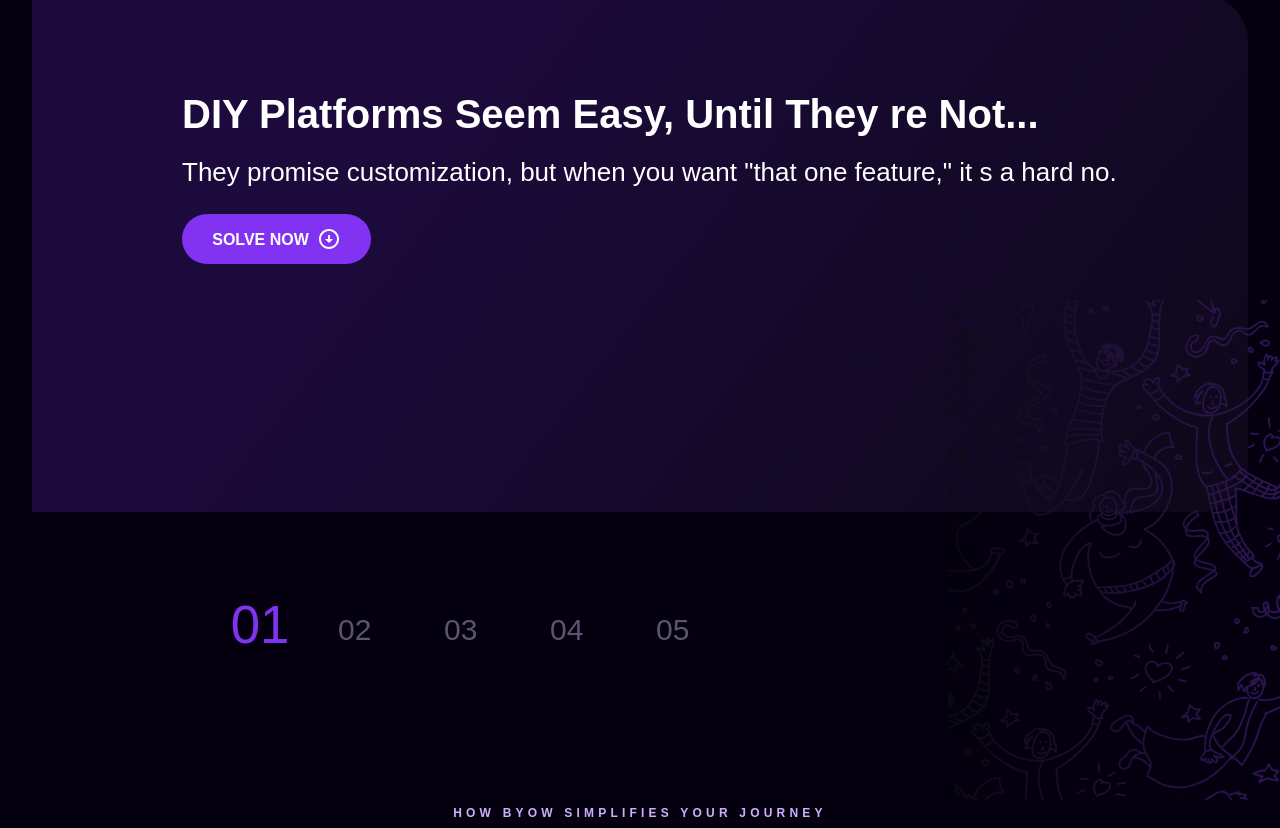
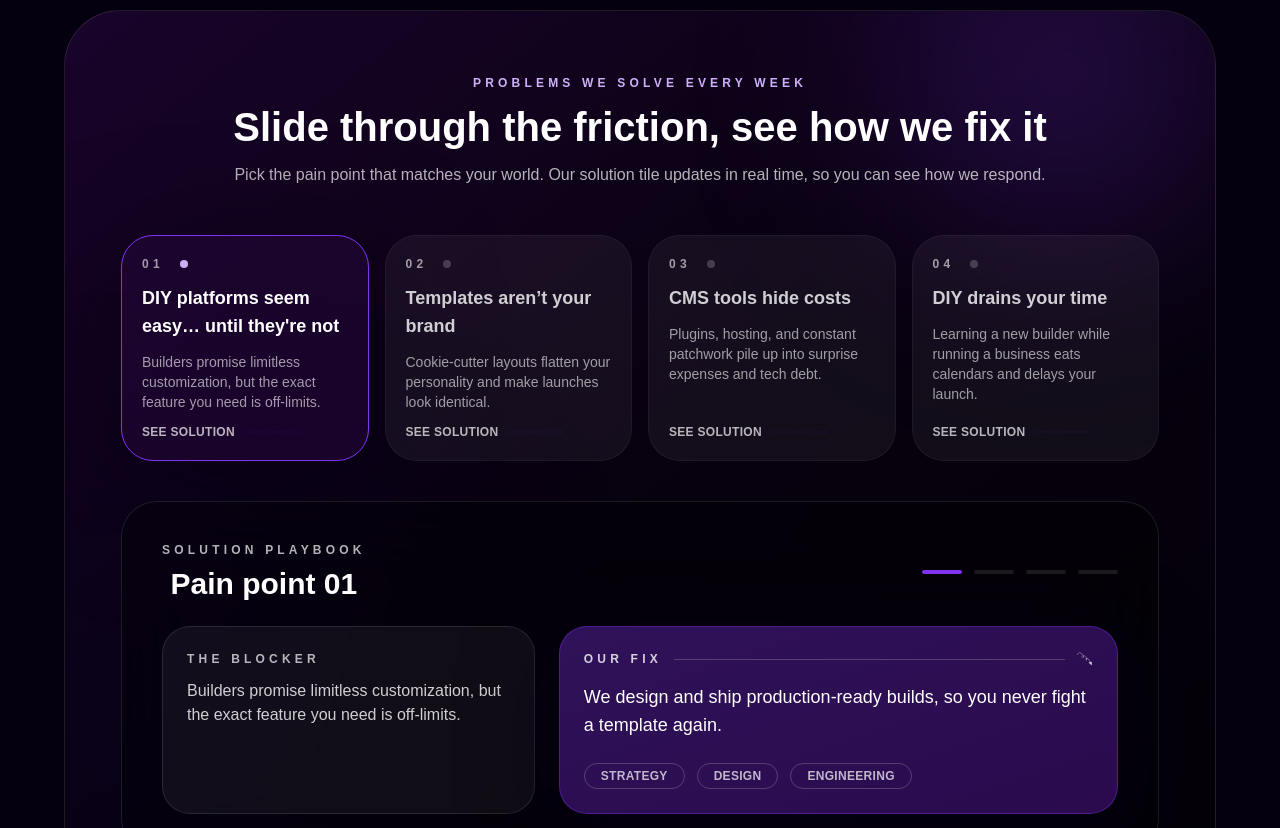
Before and after one commit to codezelat/byow-static-site, a Next.js app: page / in a window 1280 px wide. Shown: the part 2052-2880 px from the top of the page. Built offline with nearby package versions, Linux system fonts and the light colour scheme.

Commit message:
Remove CardSection component and update Home page layout

```diff
--- a/app/components/SectionCard.tsx
+++ b/app/components/SectionCard.tsx
@@ -1,223 +1,185 @@
 "use client";
-import { NextPage } from "next";
-import React, { useState } from "react";
-import ArrowCircleDownOutlinedIcon from "@mui/icons-material/ArrowCircleDownOutlined";
-import ArrowCircleUpOutlinedIcon from "@mui/icons-material/ArrowCircleUpOutlined"; // Import the new icon
+
+import type { NextPage } from "next";
 import Image from "next/image";
+import { useState } from "react";
+
+type Issue = {
+  id: number;
+  label: string;
+  summary: string;
+  solution: string;
+};
+
+const issues: Issue[] = [
+  {
+    id: 1,
+    label: "DIY platforms seem easy… until they're not",
+    summary:
+      "Builders promise limitless customization, but the exact feature you need is off-limits.",
+    solution:
+      "We design and ship production-ready builds, so you never fight a template again.",
+  },
+  {
+    id: 2,
+    label: "Templates aren’t your brand",
+    summary:
+      "Cookie-cutter layouts flatten your personality and make launches look identical.",
+    solution:
+      "Every BYOW project starts with a bespoke system tuned to your visuals, content, and product goals.",
+  },
+  {
+    id: 3,
+    label: "CMS tools hide costs",
+    summary:
+      "Plugins, hosting, and constant patchwork pile up into surprise expenses and tech debt.",
+    solution:
+      "We architect transparent stacks, optimize performance, and keep maintenance predictable.",
+  },
+  {
+    id: 4,
+    label: "DIY drains your time",
+    summary:
+      "Learning a new builder while running a business eats calendars and delays your launch.",
+    solution:
+      "Our sprint-based pods handle the heavy lifting so you can stay focused on strategy.",
+  },
+];
 
 const SectionCard: NextPage = () => {
-  // State to keep track of the selected number
-  const [selectedNumber, setSelectedNumber] = useState<number>(1);
-  // State to track if the Build Now button has been clicked
-  const [showBuildSection, setShowBuildSection] = useState<boolean>(false);
-
-  // Handler for when a number is clicked
-  const handleNumberClick = (number: number) => {
-    setSelectedNumber(number);
-  };
-
-  // Handler for the Build Now button
-  const handleBuildNowClick = () => {
-    setShowBuildSection(!showBuildSection); // Toggle the state
-  };
-
-  // Function to determine the size based on whether the number is selected or not
-  const getNumberStyle = (number: number) => {
-    return number === selectedNumber
-      ? "text-[48px] md:text-[48px] sm:text-[44px] xs:text-[44px] 2xs:text-[40px] text-[#8133F1] transform scale-110"
-      : "text-[24px] sm:text-[30px] xs:text-[30px] text-[#5B546E] pt-3 sm:pt-5";
-  };
-
-  // Content sections based on selected number
-  const getContent = () => {
-    switch (selectedNumber) {
-      case 1:
-        return (
-          <>
-            <h1 className="font-semibold text-[28px] sm:text-[26px] md:text-[40px] leading-[120%] w-full text-left">
-              DIY Platforms Seem Easy, Until They re Not...
-            </h1>
-            <p className="font-normal text-[20px] sm:text-[18px] md:text-[26px] leading-[140%] w-full text-left mt-4">
-              They promise customization, but when you want &quot;that one
-              feature,&quot; it s a hard no.
-            </p>
-          </>
-        );
-      case 2:
-        return (
-          <>
-            <h1 className="font-semibold text-[28px] sm:text-[26px] md:text-[40px] leading-[120%] w-full text-left">
-              Templates Are Not Your Brand...
-            </h1>
-            <p className="font-normal text-[20px] sm:text-[18px] md:text-[26px] leading-[140%] w-full text-left mt-4">
-              Templates are cookie-cutter and never truly reflect your unique
-              identity.
-            </p>
-          </>
-        );
-      case 3:
-        return (
-          <>
-            <h1 className="font-semibold text-[28px] sm:text-[26px] md:text-[40px] leading-[120%] w-full text-left">
-              CMS Platforms Sound Free, But Hidden Costs Pile Up...
-            </h1>
-            <p className="font-normal text-[20px] sm:text-[18px] md:text-[26px] leading-[140%] w-full text-left mt-4">
-              Hosting fees, plugin subscriptions, upgrades—they add up fast.
-            </p>
-          </>
-        );
-      case 4:
-        return (
-          <>
-            <h1 className="font-semibold text-[28px] sm:text-[26px] md:text-[40px] leading-[120%] w-full text-left">
-              Time Is Money, And DIY Takes Too Long...
-            </h1>
-            <p className="font-normal text-[20px] sm:text-[18px] md:text-[26px] leading-[140%] w-full text-left mt-4">
-              Building a site yourself isn&apos;t &quot;quick and easy&quot;
-              when you re learning on the go.
-            </p>
-          </>
-        );
-      case 5:
-        return (
-          <>
-            <h1 className="font-semibold text-[28px] sm:text-[26px] md:text-[40px] leading-[120%] w-full text-left">
-              Your Vision Deserves More Than Drag-and-Drop...
-            </h1>
-            <p className="font-normal text-[20px] sm:text-[18px] md:text-[26px] leading-[140%] w-full text-left mt-4">
-              Drag-and-drop editors can&apos;t keep up with creative or complex
-              ideas.
-            </p>
-          </>
-        );
-      default:
-        return null;
-    }
-  };
-
-  // Get the build now content based on selected number
-  const getBuildNowContent = () => {
-    switch (selectedNumber) {
-      case 1:
-        return "With BYOW, if you can dream it, we can build it. No limits. No compromises.";
-      case 2:
-        return "Every website we build is designed from scratch, tailored to showcase your brand's true personality.";
-      case 3:
-        return "BYOW delivers transparent, all-inclusive solutions, so you know exactly what you're paying for.";
-      case 4:
-        return "Leave it to us—we'll build, test, and perfect your site, so you can focus on running your business.";
-      case 5:
-        return "Our custom development brings your creative vision to life exactly as you imagined.";
-      default:
-        return "With BYOW, if you can dream it, we can build it. No limits. No compromises.";
-    }
-  };
+  const [activeIndex, setActiveIndex] = useState(0);
+  const activeIssue = issues[activeIndex];
 
   return (
-    <div className="w-full h-auto md:pt-10 lg:pt-10 ">
-      <div
-        // main content
-        className={`max-w-full w-full sm:w-[1328px] ${
-          showBuildSection ? "h-auto sm:h-[850px]" : "h-auto sm:h-[518px]"
-        } rounded-tr-[48px] rounded-br-[48px] pt-[40px] sm:pt-[96px] pr-[20px] sm:pr-[96px] pb-[40px] sm:pb-[96px] gap-6 sm:gap-49 xl:pl-[200px] md:pl-[100px] sm:pl-[80px] lg:pl-[150px] xs:pl-[60px] 2xs:pl-[60px] relative`}
-        style={{
-          background:
-            "linear-gradient(127.68deg, rgba(129, 51, 241, 0.2) 28.21%, rgba(45, 40, 54, 0.2) 103.48%)",
-          transition: "height 0.3s ease-in-out",
-        }}
+    <section className="relative w-full px-4 pt-14 pb-14 xs:px-6 sm:px-8">
+      <div className="relative mx-auto max-w-6xl overflow-hidden rounded-[56px] border border-white/10 bg-gradient-to-br from-[#19042B] via-[#08010F] to-[#030008] px-6 py-10 sm:px-10 sm:py-14 md:px-14 md:py-16">
+        <div className="pointer-events-none absolute -top-16 right-6 h-64 w-64 rounded-full bg-[#8133F1]/40 blur-[120px]" />
+        <div className="pointer-events-none absolute bottom-0 left-[-50px] h-72 w-72 rounded-full bg-[#03062B]/70 blur-[140px]" />
+
+        <div className="relative z-10 text-center">
+          <p className="text-xs font-semibold uppercase tracking-[0.35em] text-[#CEB0FA]">
+            Problems we solve every week
+          </p>
+          <h2 className="mt-4 text-3xl font-semibold leading-tight sm:text-4xl md:text-[40px]">
+            Slide through the friction, see how we fix it
+          </h2>
+          <p className="mt-4 text-sm text-white/70 sm:text-base">
+            Pick the pain point that matches your world. Our solution tile updates in real
+            time, so you can see how we respond.
+          </p>
+        </div>
+
+        <div className="relative z-10 mt-12 space-y-10">
+          <div className="grid gap-4 sm:grid-cols-2 lg:grid-cols-4">
+            {issues.map((issue, index) => {
+              const isActive = index === activeIndex;
+              return (
+                <button
+                  key={issue.id}
+                  onClick={() => setActiveIndex(index)}
+                  className={`group flex flex-col gap-3 rounded-[32px] border px-5 py-5 text-left transition-all duration-300 ${
+                    isActive
+                      ? "border-[#8133F1] bg-[#1F0533]/70 shadow-[0_30px_120px_rgba(6,0,20,0.65)]"
+                      : "border-white/5 bg-white/5 hover:border-white/15"
+                  }`}
                 >
-        {/* content */}
-        <div className="flex flex-col items-start relative z-10">
-          {getContent()}
-          <button
-            className="bg-[#8133F1] flex items-center justify-center gap-2 text-[16px] sm:text-[16px] font-semibold text-white  sm:w-[189px]  sm:h-[50px] rounded-[36px] px-6 py-2 transition cursor-pointer mt-6 leading-[120%]"
-            onClick={handleBuildNowClick}
+                  <div className="flex items-center justify-between gap-4">
+                    <span className="text-xs font-semibold uppercase tracking-[0.35em] text-white/60">
+                      0{issue.id}
+                    </span>
+                    <span
+                      className={`h-2 w-2 rounded-full ${
+                        isActive ? "bg-[#CEB0FA]" : "bg-white/20"
+                      }`}
+                    />
+                  </div>
+                  <p
+                    className={`text-lg font-semibold ${
+                      isActive ? "text-white" : "text-white/80"
+                    }`}
                   >
-            {showBuildSection ? "SOLVED" : "SOLVE NOW"}
-            {showBuildSection ? (
-              <ArrowCircleUpOutlinedIcon />
-            ) : (
-              <ArrowCircleDownOutlinedIcon />
-            )}
+                    {issue.label}
+                  </p>
+                  <p className="text-sm text-white/60">{issue.summary}</p>
+                  <div className="mt-auto inline-flex items-center gap-2 text-xs font-semibold uppercase tracking-wide text-white/70">
+                    See solution
+                    <Image
+                      src="/images/Arrow 1.png"
+                      alt="arrow"
+                      width={80}
+                      height={14}
+                      className="w-14 opacity-60 transition group-hover:translate-x-1 group-hover:opacity-100"
+                    />
+                  </div>
                 </button>
+              );
+            })}
+          </div>
 
-          {/* New section that appears when SOLVE NOW is clicked */}
-          {showBuildSection && (
-            <div className="w-full max-w-[1032px] h-auto rounded-[32px] p-6 sm:p-[48px] bg-[#8133F1] mt-10 relative z-20">
+          <div className="rounded-[36px] border border-white/10 bg-black/30 p-6 sm:p-8 md:p-10 backdrop-blur-2xl">
+            <div className="flex flex-wrap items-center justify-between gap-4">
               <div>
+                <p className="text-xs font-semibold uppercase tracking-[0.35em] text-white/70">
+                  Solution playbook
+                </p>
+                <p className="mt-2 text-2xl font-semibold sm:text-3xl">
+                  Pain point {String(activeIssue.id).padStart(2, "0")}
+                </p>
+              </div>
+              <div className="flex items-center gap-3 text-xs font-semibold uppercase tracking-[0.35em] text-white/60">
+                {issues.map((_, index) => (
+                  <span
+                    key={index}
+                    className={`h-1 w-10 rounded-full transition ${
+                      index <= activeIndex ? "bg-[#8133F1]" : "bg-white/10"
+                    }`}
+                  />
+                ))}
+              </div>
+            </div>
+            <div className="mt-6 grid gap-6 lg:grid-cols-[0.8fr_1.2fr]">
+              <div className="rounded-[28px] border border-white/10 bg-white/5 p-5 sm:p-6 text-left">
+                <p className="text-xs font-semibold uppercase tracking-[0.35em] text-white/70">
+                  The blocker
+                </p>
+                <p className="mt-3 text-sm text-white/80 sm:text-base">
+                  {activeIssue.summary}
+                </p>
+              </div>
+              <div className="rounded-[28px] border border-[#8133F1]/40 bg-gradient-to-br from-[#8133F1]/35 to-[#2B0A4E] p-5 sm:p-6 text-left shadow-[0_25px_90px_rgba(8,0,30,0.55)]">
+                <div className="flex items-center gap-3">
+                  <p className="text-xs font-semibold uppercase tracking-[0.35em] text-white/80">
+                    Our fix
+                  </p>
+                  <span className="h-px flex-1 bg-white/20" />
                   <Image
                     src="/images/Group (1).png"
                     alt="arrow"
-                  width={80}
-                  height={20}
-                  className="w-[60px] sm:w-[104.232px] h-auto"
+                    width={60}
+                    height={14}
+                    className="h-4 w-auto opacity-80"
                   />
                 </div>
-              <p className="font-normal text-[18px] sm:text-[24px] md:text-[36px] leading-[140%] text-left mt-4 text-white break-words">
-                {getBuildNowContent()}
+                <p className="mt-4 text-base text-white sm:text-lg">
+                  {activeIssue.solution}
                 </p>
-            </div>
-          )}
-        </div>
-
-        {/* Gradient Background Image - positioned absolute but with fixed position */}
-        <div className="absolute right-[-200px] sm:right-[-600px] top-0 w-[400px] sm:w-[900.01px] h-[250px] sm:h-[500px] mt-[100px] sm:mt-[306px] rounded-tl-[24px] rounded-bl-[24px] overflow-hidden z-0">
-          <div className="absolute inset-0">
-            <Image
-              src="/images/gradient background.svg"
-              alt="gradient background image"
-              width={340}
-              height={250}
-              className="relative w-full mix-blend-screen opacity-80"
-            />
+                <div className="mt-6 inline-flex flex-wrap gap-3 text-xs font-semibold uppercase tracking-wide text-white/70">
+                  <span className="rounded-full border border-white/20 px-4 py-1">
+                    Strategy
+                  </span>
+                  <span className="rounded-full border border-white/20 px-4 py-1">
+                    Design
+                  </span>
+                  <span className="rounded-full border border-white/20 px-4 py-1">
+                    Engineering
+                  </span>
                 </div>
               </div>
             </div>
-
-      {/* Number Selectors */}
-      <div className="flex flex-row flex-wrap gap-6 sm:gap-10 md:gap-12 lg:gap-20 px-4 sm:px-10 md:px-20 lg:pl-[200px] mt-10 sm:mt-12 md:mt-16 lg:mt-[75px] mb-10 sm:mb-12 md:mb-16 lg:mb-20">
-        <div
-          className={`w-[36px] h-[36px] md:w-[26px] md:h-[26px] font-light cursor-pointer text-center ${getNumberStyle(
-            1
-          )}`}
-          onClick={() => handleNumberClick(1)}
-        >
-          01
-        </div>
-        <div
-          className={`w-[36px] h-[36px] md:w-[26px] md:h-[26px] font-light cursor-pointer text-center ${getNumberStyle(
-            2
-          )}`}
-          onClick={() => handleNumberClick(2)}
-        >
-          02
-        </div>
-        <div
-          className={`w-[36px] h-[36px] md:w-[26px] md:h-[26px] font-light cursor-pointer text-center ${getNumberStyle(
-            3
-          )}`}
-          onClick={() => handleNumberClick(3)}
-        >
-          03
-        </div>
-        <div
-          className={`w-[36px] h-[36px] md:w-[26px] md:h-[26px] first-letter:font-light cursor-pointer text-center ${getNumberStyle(
-            4
-          )}`}
-          onClick={() => handleNumberClick(4)}
-        >
-          04
-        </div>
-        <div
-          className={`w-[36px] h-[36px] md:w-[26px] md:h-[26px] font-light cursor-pointer text-center ${getNumberStyle(
-            5
-          )}`}
-          onClick={() => handleNumberClick(5)}
-        >
-          05
           </div>
         </div>
       </div>
+    </section>
   );
 };
 
--- a/app/page.tsx
+++ b/app/page.tsx
@@ -5,7 +5,6 @@ import Image from "next/image";
 import { useEffect, useState } from "react";
 import SectionCard from "./components/SectionCard";
 import StepBar from "./components/StepsBar";
-import CardSection from "./components/CardSection";
 import IndustriesSection from "./components/IndustriesSection";
 import Yoursuccess from "./components/yoursuccess";
 import InfiniteHorizontalScroll from "./components/infinite-horizontal";
@@ -227,9 +226,6 @@ const Home: NextPage = () => {
             <StepBar />
           </section>
           <section>
-            <CardSection />
-          </section>
-          <section>
             <IndustriesSection />
           </section>
           <section>
```
Also changed, not shown: app/components/CardSection.tsx (deleted, +0 -61 lines). Lines whose indentation alone changed are shown as unchanged.
